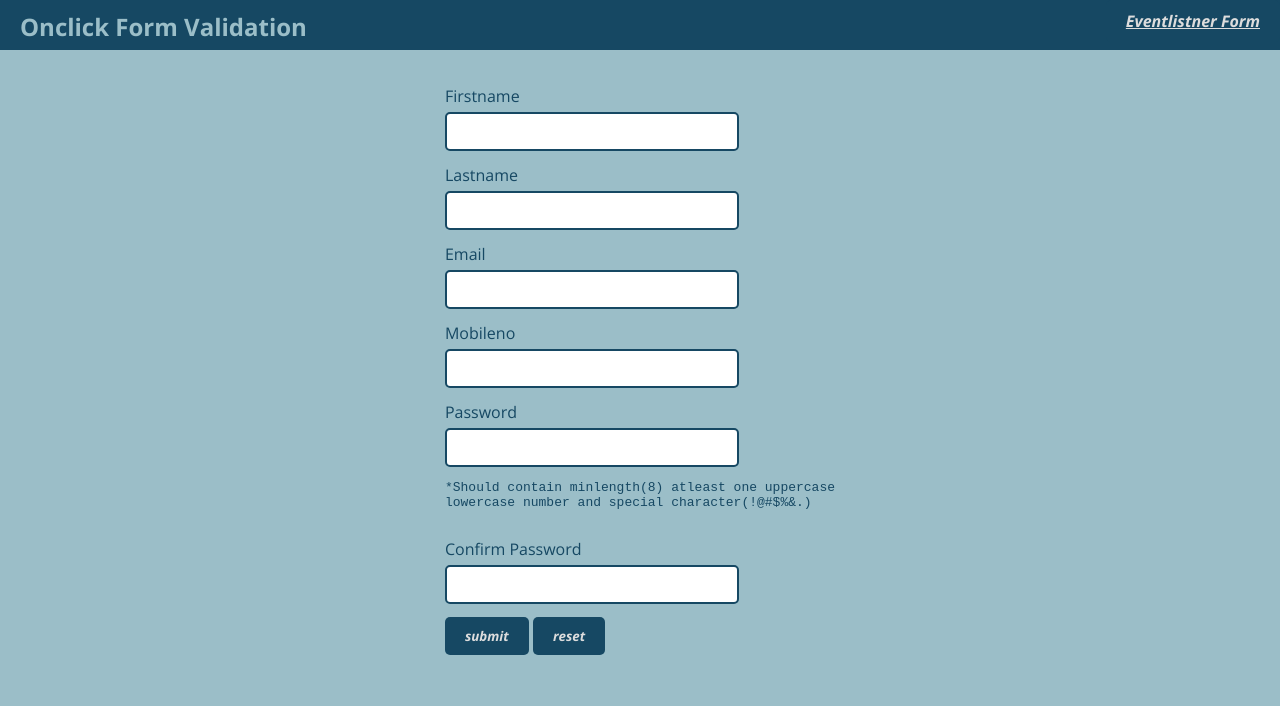
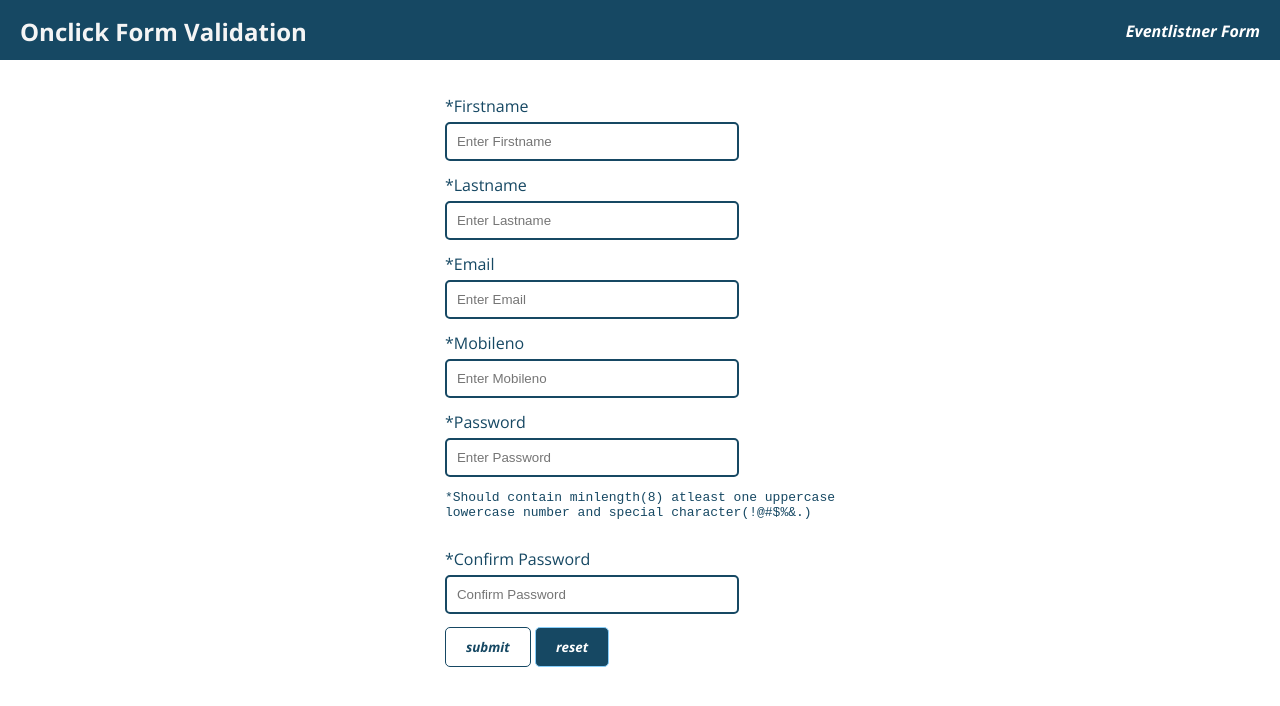
Before and after one commit to jlokeshreddy/form-validation, a plain HTML site: page index.html in a window 1280 px wide. Drawn offline with nearby package versions, Linux system fonts and the light colour scheme.

Commit message:
disable and enable button function

```diff
--- a/css/style.css
+++ b/css/style.css
@@ -1,19 +1,18 @@
 body {
     margin: 0px;
-    background-color: #9BBEC8;
     font-family: "Open Sans", sans-serif;
     color: #164863;
   }
   .navbar{
     background-color: #164863;
-    color: #9BBEC8;
     width: 100%;
-    height:50px;
+    height:60px;
   }
   .navbar h2{
+    color: whitesmoke;
     margin: 0px;
     margin-left: 20px;
-    padding-top: 10px;
+    padding-top: 15px;
     float: left;
   }
   .container {
@@ -36,23 +35,46 @@ body {
   }
   .error-message{
     margin-top: 0px;
+    color: red;
   }
 
-  button, .button {
+  button{
     font-family: "Open Sans", sans-serif;
     font-style:italic;
     font-weight: bold;
     display: inline-block;
     background-color: #164863;
-    border: none;
-    color: #ddd;
+    border: 1px solid lightskyblue;
+    color: white;
     padding: 10px 20px;
     border-radius: 5px;
+  }
+  .button{
+    font-family: "Open Sans", sans-serif;
+    font-style:italic;
+    font-weight: bold;
+    display: inline-block;
+    color: white;
+    padding: 20px;
+    text-decoration: none;
   }
   .button{
     float: right;
   }
 
+  #changeButton:disabled{
+    background-color: white;
+    border: 1px solid #164863;
+    color: #164863;
+
+  }
+
   #emessage{
     text-align: center;
+    color: red;
   }
+
+  #successMessage{
+    text-align: center;
+    color: green;
+  }
--- a/index.html
+++ b/index.html
@@ -19,44 +19,45 @@
          <a class="button" href="./views/event.html">Eventlistner Form</a>
         </nav>
         <pre id="emessage"></pre>
+        <pre id="successMessage"></pre>
         <br>
     <div class="container">
         <form action="" id="loginForm">
 
             <div>
-                <label>Firstname</label>
-                <input type="text" id="firstName" class ="form-control">
+                <label>*Firstname</label>
+                <input type="text" id="firstName" class ="form-control" placeholder="Enter Firstname" required>
                 <pre id="fnameError" class="error-message"></pre>
             </div>
             <div>
-                <label>Lastname</label>
-                <input type="text" id="lastName" class ="form-control">
+                <label>*Lastname</label>
+                <input type="text" id="lastName" class ="form-control" placeholder="Enter Lastname">
                 <pre id="lnameError" class="error-message"></pre>
             </div>
             <div>
-                <label>Email</label>
-                <input type="email" id="email" class ="form-control">
+                <label>*Email</label>
+                <input type="email" id="email" class ="form-control" placeholder="Enter Email">
                 <pre id="emailError" class="error-message"></pre>
             </div>
             <div>
-                <label>Mobileno</label>
-                <input type="number" id="mobileNo" class ="form-control">
+                <label>*Mobileno</label>
+                <input type="number" id="mobileNo" class ="form-control" placeholder="Enter Mobileno">
                 <pre id="mobileError" class="error-message"></pre>
             </div>
             <div>
-                <label>Password</label>
-                <input type="password" id="password" class ="form-control">
+                <label>*Password</label>
+                <input type="password" id="password" class ="form-control" placeholder="Enter Password">
                 <pre id="passwordError" class="error-message"></pre>
                 <pre>*Should contain minlength(8) atleast one uppercase
 lowercase number and special character(!@#$%&.)
                 </pre>
             </div>
             <div>
-                <label>Confirm Password</label>
-                <input type="text" id="confirmPassword" class ="form-control">
+                <label>*Confirm Password</label>
+                <input type="text" id="confirmPassword" class ="form-control" placeholder="Confirm Password">
                 <pre id="confirmPasswordError" class="error-message"></pre>
             </div>
-            <button type="button" onclick="signup()">submit</button>
+            <button type="button"  id="changeButton" onclick="signup()">submit</button>
         <button type="reset" onclick="cleanUp()">reset</button>
         </form>
     </div>
--- a/js/main.js
+++ b/js/main.js
@@ -1,3 +1,4 @@
+
 // Clean up function
 function cleanUp(){
   // Clear error messages
@@ -18,6 +19,8 @@ function cleanUpInput(){
   document.getElementById('password').value = ''
   document.getElementById('confirmPassword').value = ''
   document.getElementById('emessage').innerHTML = ''
+  const submitBtn = document.getElementById('changeButton');
+  submitBtn.disabled = true;
 }
 
 function signup() {
@@ -74,3 +77,46 @@ function signup() {
   alert(content)
 }
 }
+
+
+document.addEventListener('DOMContentLoaded', function(event) {
+
+  let firstNameInput = document.getElementById('firstName');
+  let lastNameInput = document.getElementById('lastName');
+  let emailInput = document.getElementById('email');
+  let mobileNoInput = document.getElementById('mobileNo');
+  let passwordInput = document.getElementById('password');
+  let confirmPasswordInput = document.getElementById('confirmPassword');
+  const submitBtn = document.getElementById('changeButton');
+  submitBtn.disabled = true;
+
+  function checkFields() {
+      let firstNameValue = firstNameInput.value;
+      let lastNameValue = lastNameInput.value;
+      let emailValue = emailInput.value;
+      let mobileNoValue = mobileNoInput.value;
+      let passwordValue = passwordInput.value;
+      let confirmPasswordValue = confirmPasswordInput.value;
+
+      if (
+          firstNameValue !== '' &&
+          lastNameValue !== '' &&
+          emailValue !== '' &&
+          mobileNoValue !== '' &&
+          passwordValue !== '' &&
+          confirmPasswordValue !== ''
+      ) {
+          submitBtn.disabled = false;
+      } else {
+          submitBtn.disabled = true;
+      }
+  }
+
+  firstNameInput.addEventListener('input', checkFields);
+  lastNameInput.addEventListener('input', checkFields);
+  emailInput.addEventListener('input', checkFields);
+  mobileNoInput.addEventListener('input', checkFields);
+  passwordInput.addEventListener('input', checkFields);
+  confirmPasswordInput.addEventListener('input', checkFields);
+
+})
```
Also changed, not shown: js/event.js (+40 -0 lines), views/event.html (+13 -14 lines).
